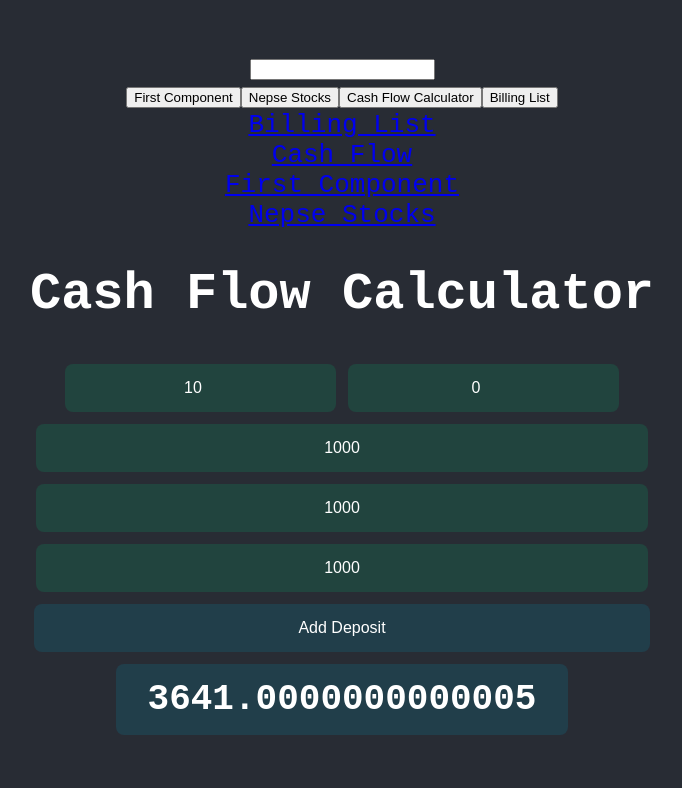
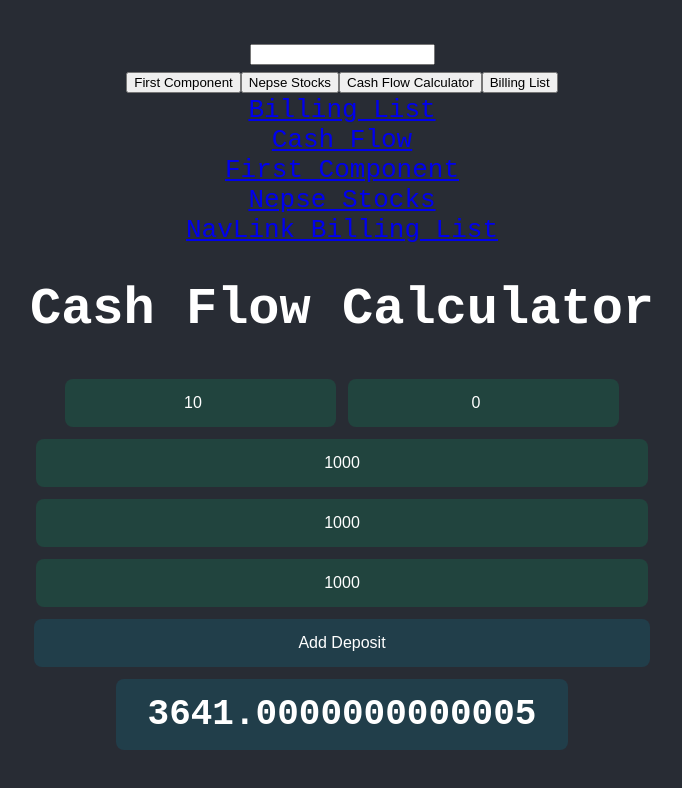
Before and after one commit to srijankarki07/ReactJS, a React (Create React App) app: page / in a window 1280 px wide. Shown: the top 788 px of the page, without its empty margins (298-980 px from the left). Built offline with nearby package versions, Linux system fonts and the light colour scheme.

Commit message:
using/trying Navlink

```diff
--- a/src/components/App.js
+++ b/src/components/App.js
@@ -8,7 +8,7 @@ import CashFlowCalculator from "./CashFlowCalculator";
 import { useState } from "react";
 import BillingList from "./BillingLists";
 import { STOCKS } from "./constants";
-import { Route, Routes, Link } from "react-router-dom";
+import { Route, Routes, Link, NavLink } from "react-router-dom";
 
 function App() {
   const [whatToShow, setWhatToShow] = useState("");
@@ -111,6 +111,9 @@ function App() {
         <a href="/cashFlow">Cash Flow </a>
         <a href="/first"> First Component</a>
         <Link to="/nepseStocks"> Nepse Stocks</Link>
+        <NavLink to="/billinglist" activeClassName="navlink">
+          NavLink Billing List
+        </NavLink>
         <Routes>
           <Route
             path="/nepseStocks"
```
Also changed, not shown: 1 other file (tests, documents, lock files or other folders).
